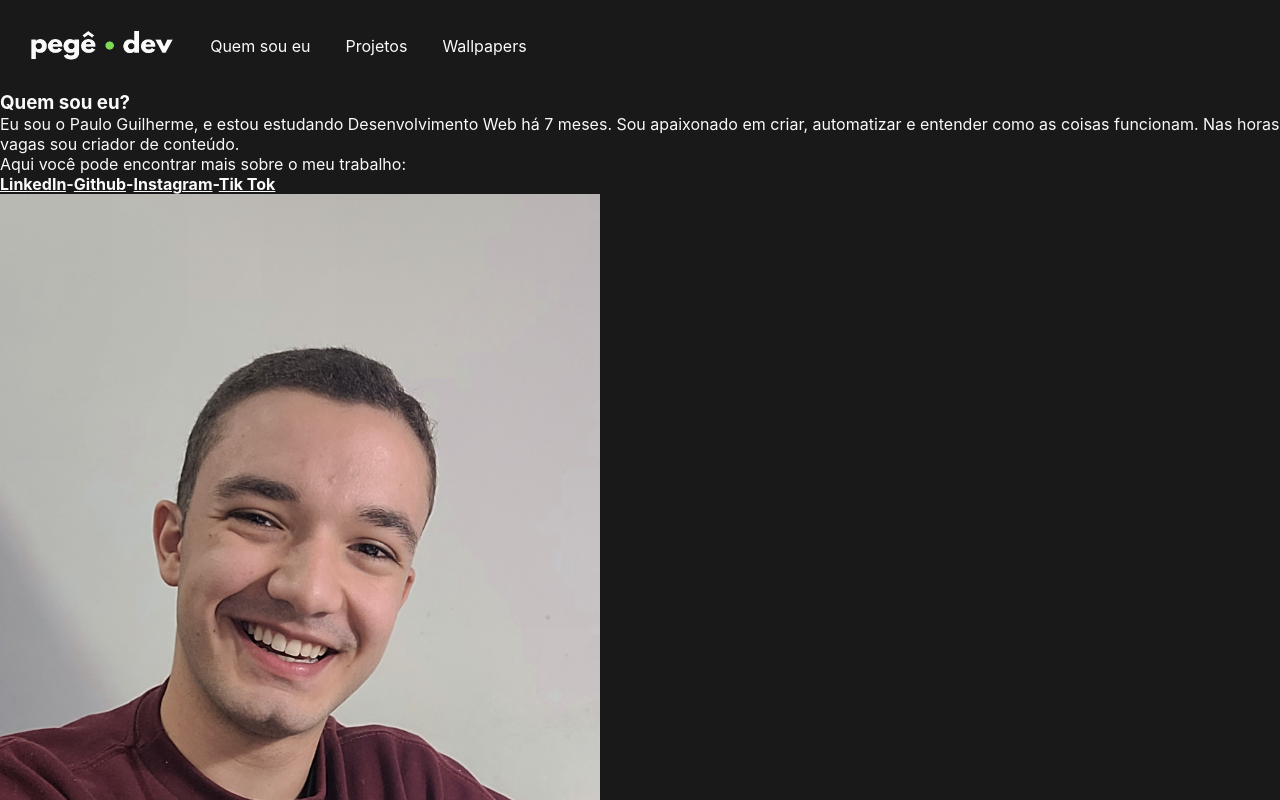
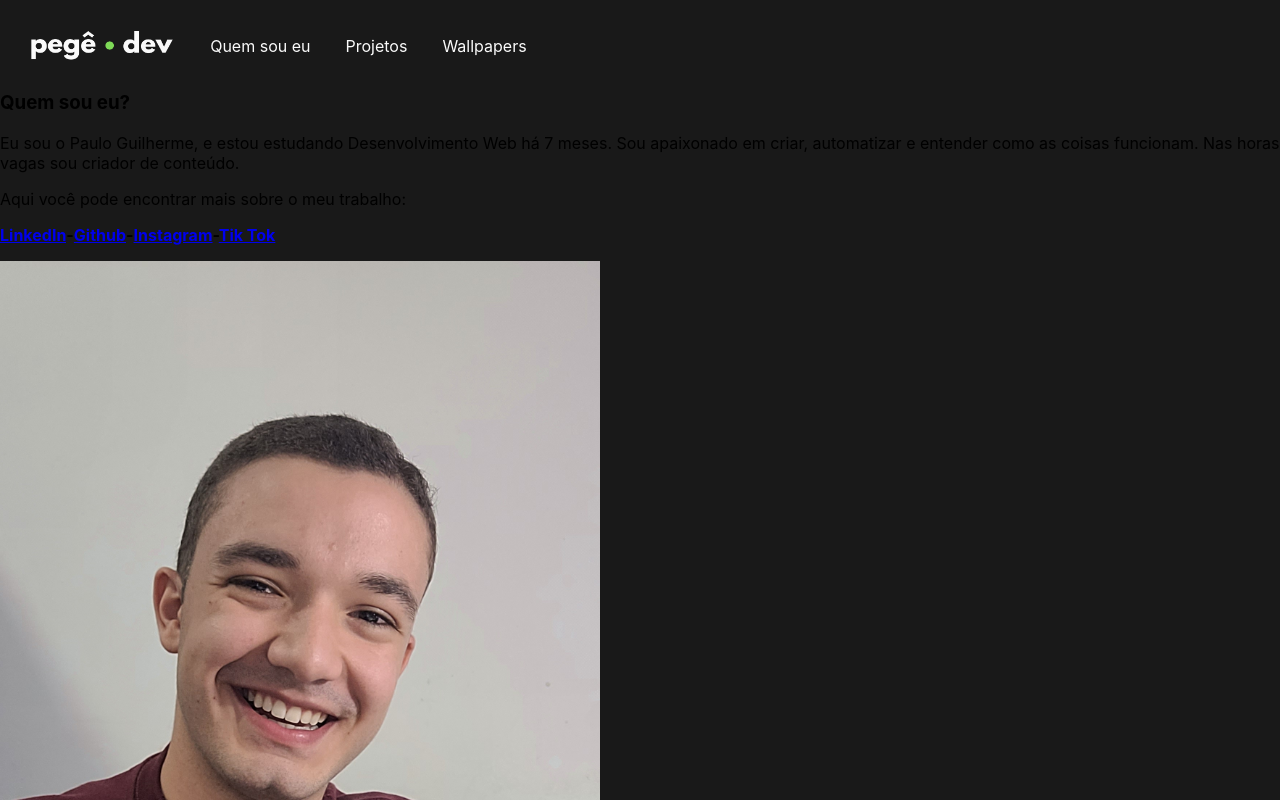
Before and after one commit to pguilhermef/pege-portfolio, a React (Create React App) app in the folder portfolio/: page / in a window 1280 px wide. Shown: the top 800 px of the page. Built offline with nearby package versions, Linux system fonts and the light colour scheme.

Commit message:
[Refatoração] Retira estilo comentado e adiciona color diretamente na classe

```diff
--- a/portfolio/src/css/Navbar.css
+++ b/portfolio/src/css/Navbar.css
@@ -1,9 +1,3 @@
-* {
-  margin: 0%;
-  /* background-color: #191919; */
-  color: #fafafa;
-}
-
 .navbar {
   display: flex;
   align-items: center;
@@ -18,6 +12,7 @@
 }
 
 .navbar-link {
+  color: #fafafa;
   text-decoration: none;
   padding: 10px;
 }
```
